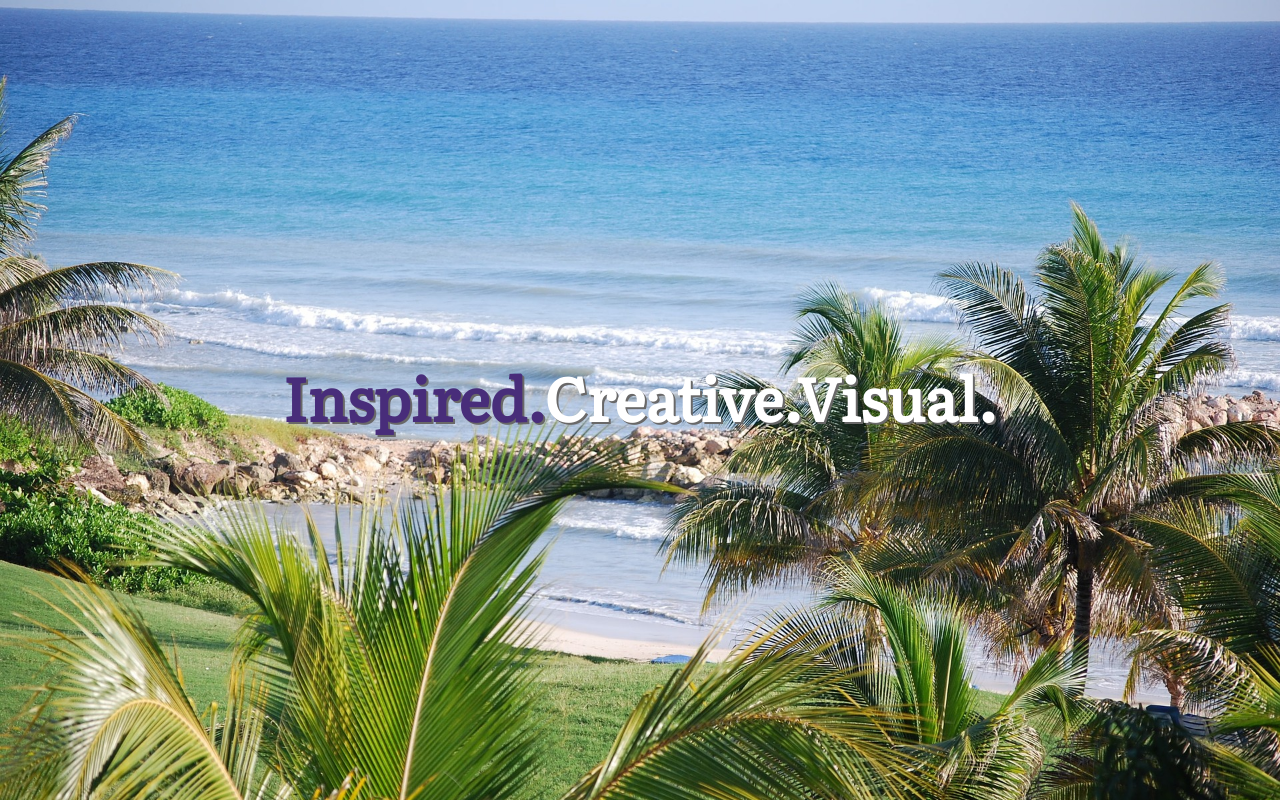
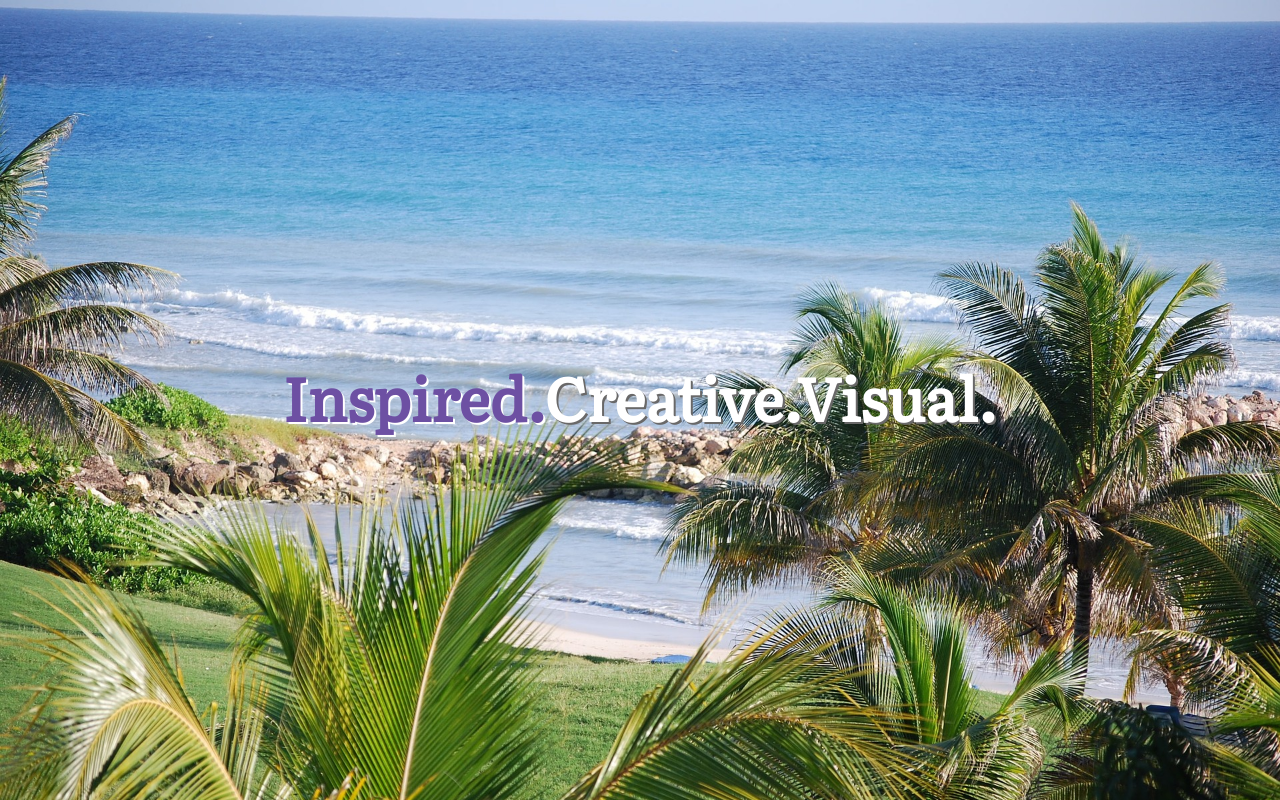
Before and after one commit to KhallilB/PortfolioOld, a plain HTML site: page index.html in a window 1280 px wide. In both pictures the pointer is over the element "Inspired.". Shown: the top 800 px of the page. Drawn offline with Linux system fonts and the light colour scheme.

Commit message:
we got this!!

```diff
--- a/styles.css
+++ b/styles.css
@@ -71,17 +71,20 @@ p {
 }
 
 .landing #inspired:hover {
-    color: rgb(72, 45, 122);
+    color: rgb(109, 80, 163);
+    text-shadow: 2px 2px #FFF;
     transition: all 0.8s ease-in-out;
 }
 
 .landing #creative:hover {
     color: #D76D77;
+    text-shadow: 2px 2px #FFF;
     transition: all 0.8s ease-in-out;
 }
 
 .landing #visual:hover {
     color: #FFAF7B;
+    text-shadow: 2px 2px #FFF;
     transition: all 0.8s ease-in-out;
 }
 
@@ -153,6 +156,7 @@ hr {
     .about-portrait img {
         height: 350px;
     }
+
 
     .about #two-columns {
         flex-direction: column;
```
